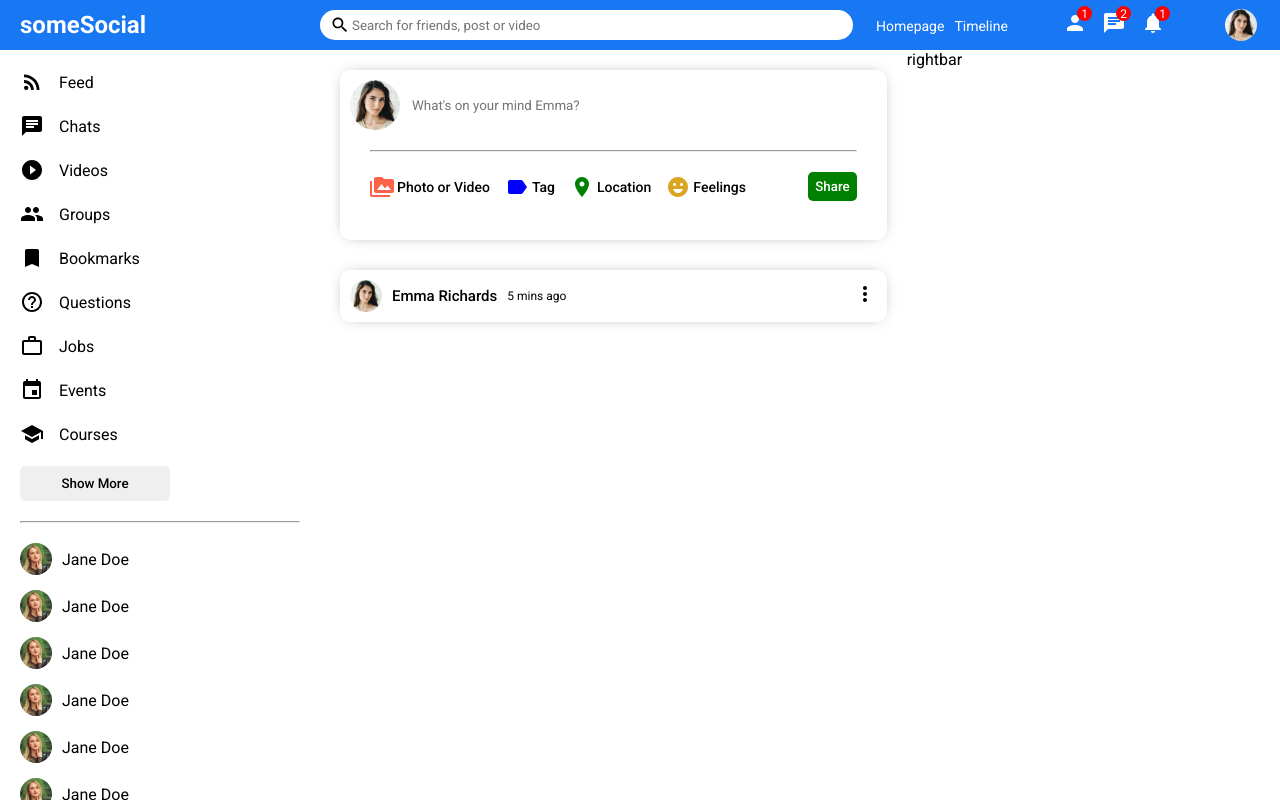
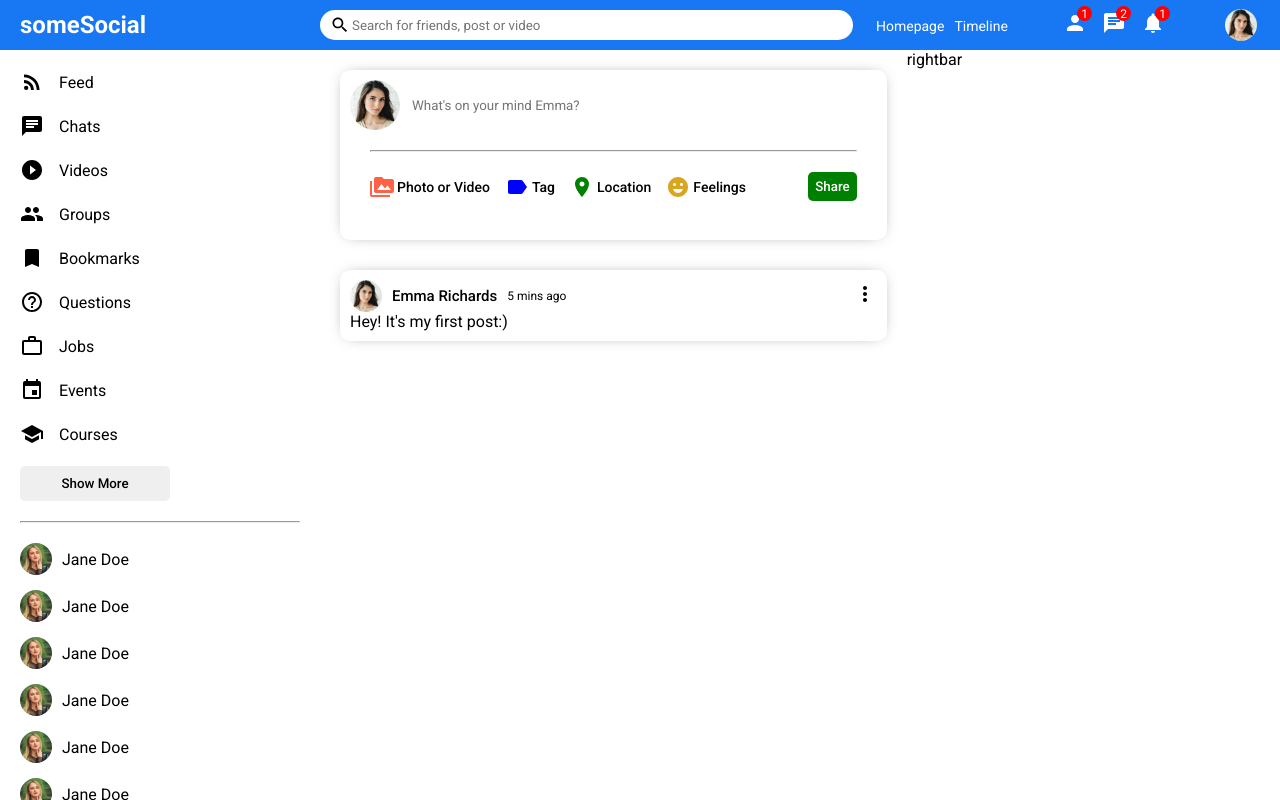
Before and after one commit to jpzambranoleon/React-Social-App, a React (Create React App) app: page / in a window 1280 px wide. Built offline with nearby package versions, Linux system fonts and the light colour scheme.

Commit message:
updated Post.jsx

```diff
--- a/src/components/post/Post.jsx
+++ b/src/components/post/Post.jsx
@@ -16,6 +16,7 @@ export default function Post() {
                     </div>
                 </div>
                 <div className="postCenter"></div>
+                    <span className="postText">Hey! It's my first post:)</span>
                 <div className="postBottom"></div>
             </div>
         </div>
```
